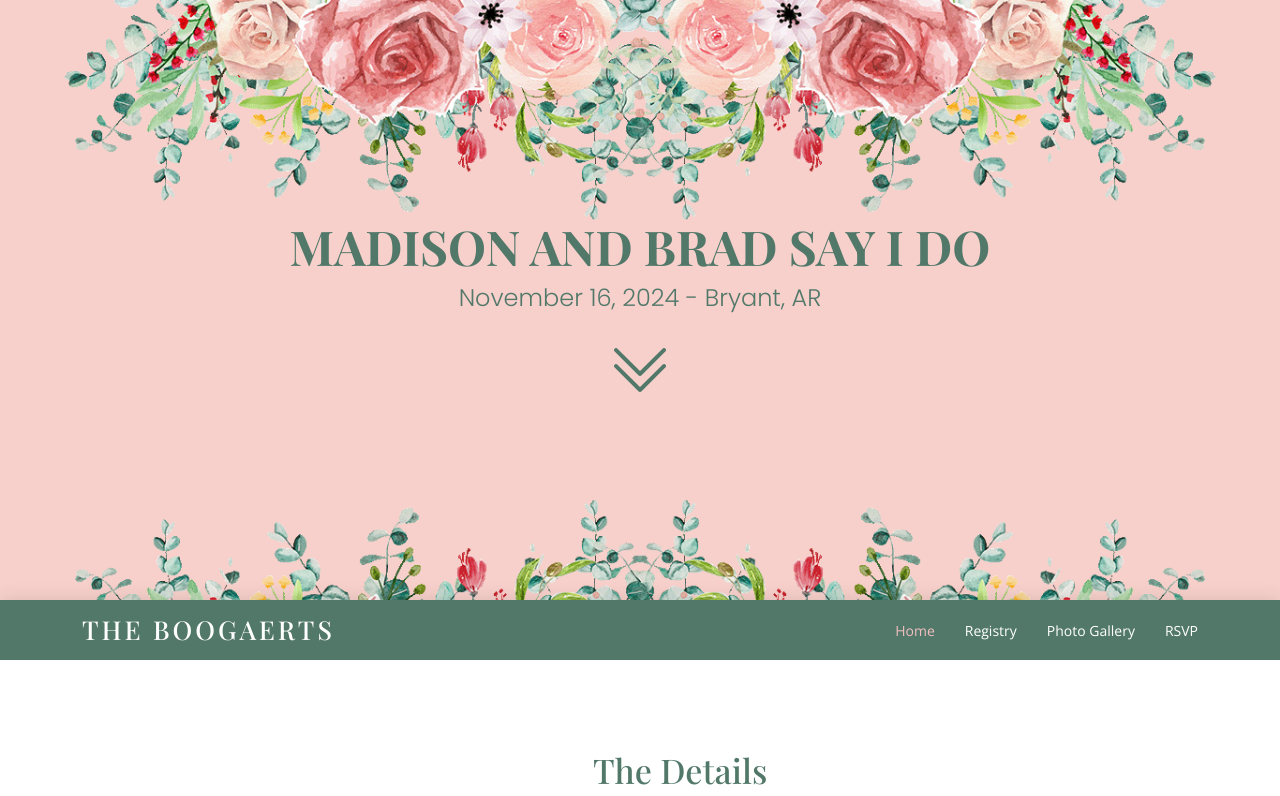
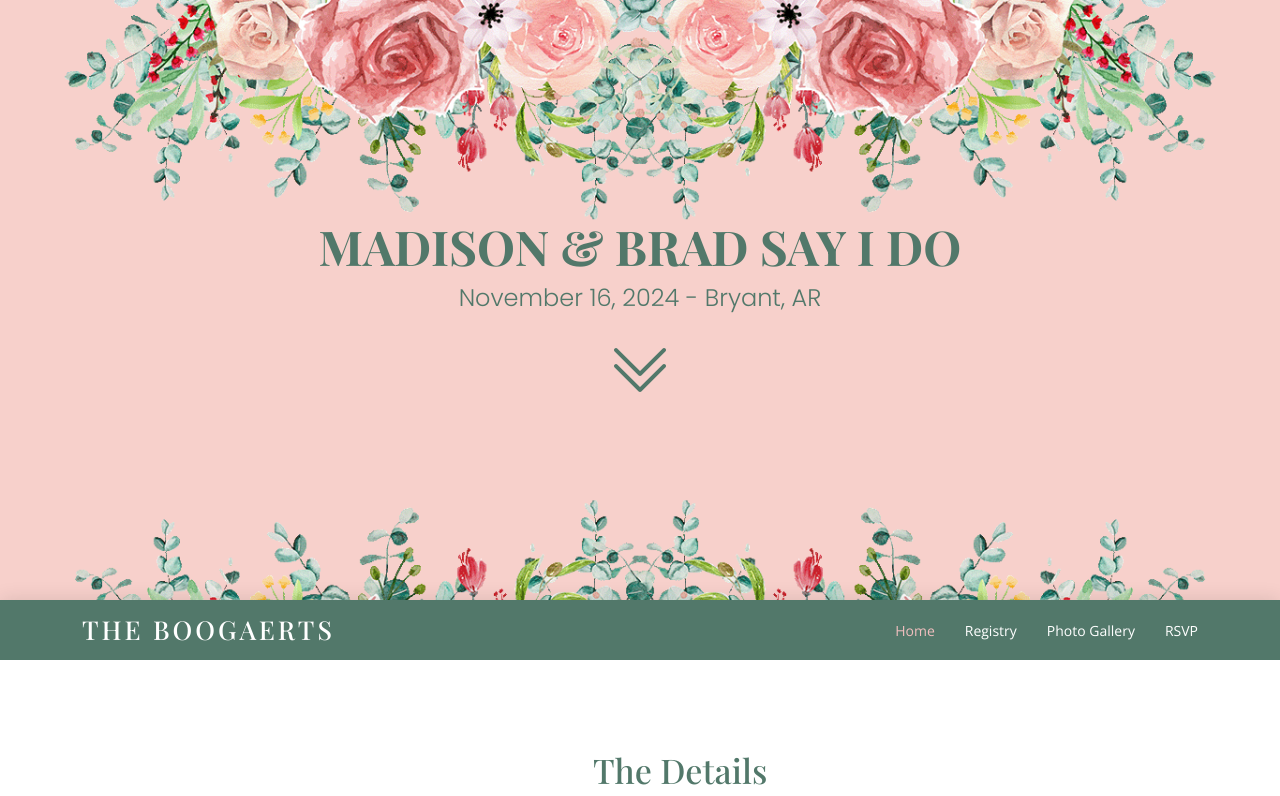
Before and after one commit to Kayland-Childress/madisonandbradsayido, a plain HTML site: page index.html in a window 1280 px wide. Shown: the top 796 px of the page. Drawn offline with nearby package versions, Linux system fonts and the light colour scheme; a web font is replaced by a local one.

Commit message:
Corrected hero header

```diff
--- a/index.html
+++ b/index.html
@@ -42,7 +42,7 @@
       id="hero"
       class="d-flex flex-column align-items-center justify-content-center"
     >
-      <h1>Madison and Brad Say I Do</h1>
+      <h1>Madison & Brad Say I Do</h1>
       <h2>November 16, 2024 - Bryant, AR</h2>
       <a href="#about" class="btn-get-started scrollto"
         ><i class="bi bi-chevron-double-down"></i
```
